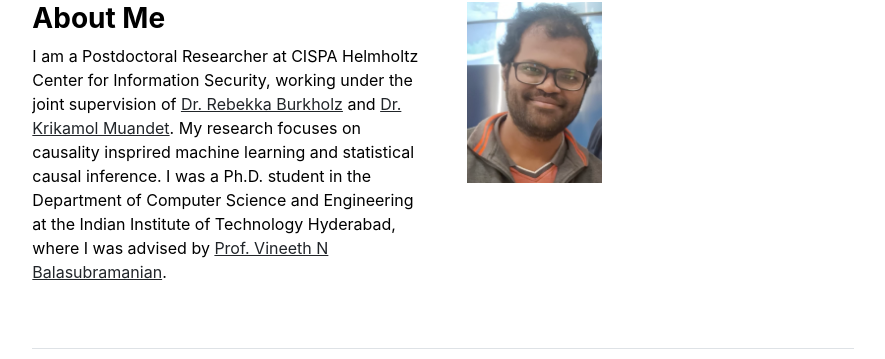
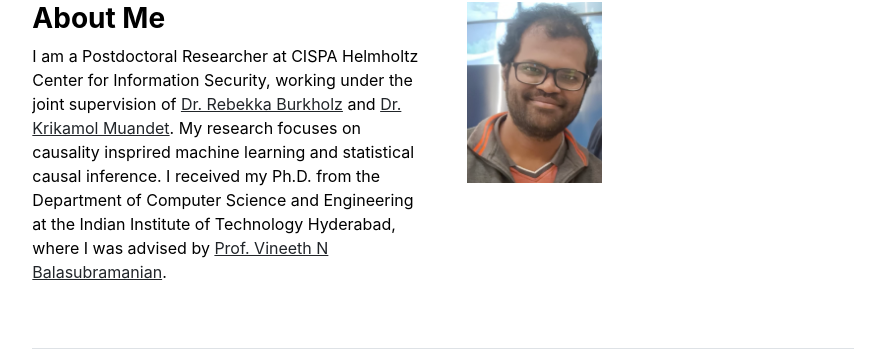
Before and after one commit to gautam0707/gautam0707.github.io, a Jekyll site: the page built from index.md, in a window 1280 px wide. Shown: the part 195-554 px from the top of the page, without its empty margins (197-1082 px from the left). Built offline with Jekyll 4.4.1, drawn with Linux system fonts in a browser that asks for light colours; a style sheet for code colours, icons or effects is not loaded.

Commit message:
Update index.md

```diff
--- a/index.md
+++ b/index.md
@@ -2,4 +2,5 @@
 layout: home
 title: "Home"
 ---
-I am a Postdoctoral Researcher at CISPA Helmholtz Center for Information Security, working under the joint supervision of [Dr. Rebekka Burkholz](https://sites.google.com/view/rebekkaburkholz/) and [Dr. Krikamol Muandet](https://www.krikamol.org/). My research focuses on causality insprired machine learning and statistical causal inference. I was a Ph.D. student in the Department of Computer Science and Engineering at the Indian Institute of Technology Hyderabad, where I was advised by [Prof. Vineeth N Balasubramanian](https://people.iith.ac.in/vineethnb/index.html).
+I am a Postdoctoral Researcher at CISPA Helmholtz Center for Information Security, working under the joint supervision of [Dr. Rebekka Burkholz](https://sites.google.com/view/rebekkaburkholz/) and [Dr. Krikamol Muandet](https://www.krikamol.org/). My research focuses on causality insprired machine learning and statistical causal inference.
+I received my Ph.D. from the Department of Computer Science and Engineering at the Indian Institute of Technology Hyderabad, where I was advised by [Prof. Vineeth N Balasubramanian](https://people.iith.ac.in/vineethnb/index.html).
```
